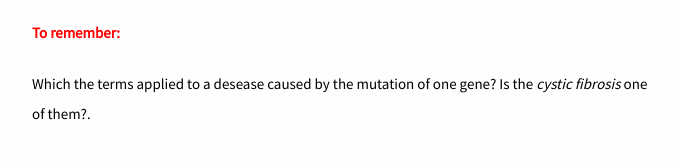
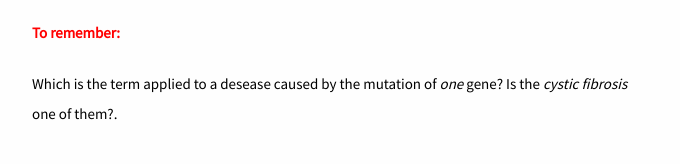
Before and after one commit to icassol/hands_on_BLAST, a plain HTML site: page index.html in a window 1280 px wide. Shown: the part 1680-1844 px from the top of the page, without its empty margins (128-808 px from the left). Drawn offline with Linux system fonts and the light colour scheme; some icons are missing.

Commit message:
Update index.html

```diff
--- a/index.html
+++ b/index.html
@@ -201,7 +201,7 @@ To remember:
 </p>
 <div class="solution-body">
 <p>
-Which the terms applied to a desease caused by the mutation of one gene? Is the <em>cystic fibrosis</em> one of them?.
+Which is the term applied to a desease caused by the mutation of <em>one</em> gene? Is the <em>cystic fibrosis</em> one of them?.
 </p>
 <p class="solution-end">
 <span class="fa fa-square-o solution-icon"></span>
```
